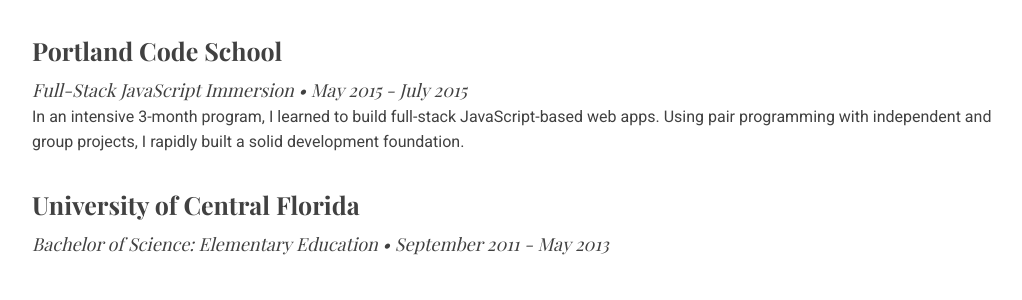
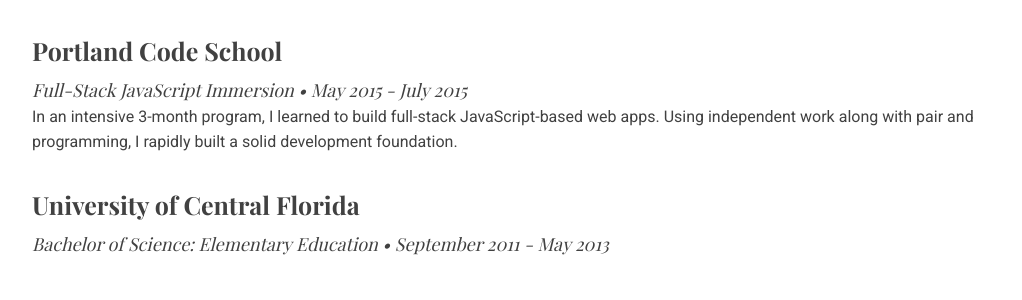
Before and after one commit to angelariggs/angelariggs.github.io, a Jekyll site: the page built from resume.md, in a window 1280 px wide and 900 px high, scrolled down 866 px. Shown: the part 153-453 px from the top of the window, without its empty margins (126-1148 px from the left). Built offline with Jekyll 4.4.1, drawn with Linux system fonts in a browser that asks for light colours; some web fonts are replaced.

Commit message:
aaaaahhhhh typo

```diff
--- a/resume.md
+++ b/resume.md
@@ -31,7 +31,7 @@
 	<h1 class="res-sec-title">Education</h1>
 	<h2 class="res-h2">Portland Code School</h2>
 	<h3 class="res-h3">Full-Stack JavaScript Immersion • May 2015 - July 2015</h3>
-	<p>In an intensive 3-month program, I learned to build full-stack JavaScript-based web apps. Using pair programming with independent and group projects, I rapidly built a solid development foundation.</p>
+	<p>In an intensive 3-month program, I learned to build full-stack JavaScript-based web apps. Using independent work along with pair and programming, I rapidly built a solid development foundation.</p>
 
 	<h2 class="res-h2">University of Central Florida</h2>
 	<h3 class="res-h3">Bachelor of Science: Elementary Education • September 2011 - May 2013</h3>
```
Also changed, not shown: 1 other file.
